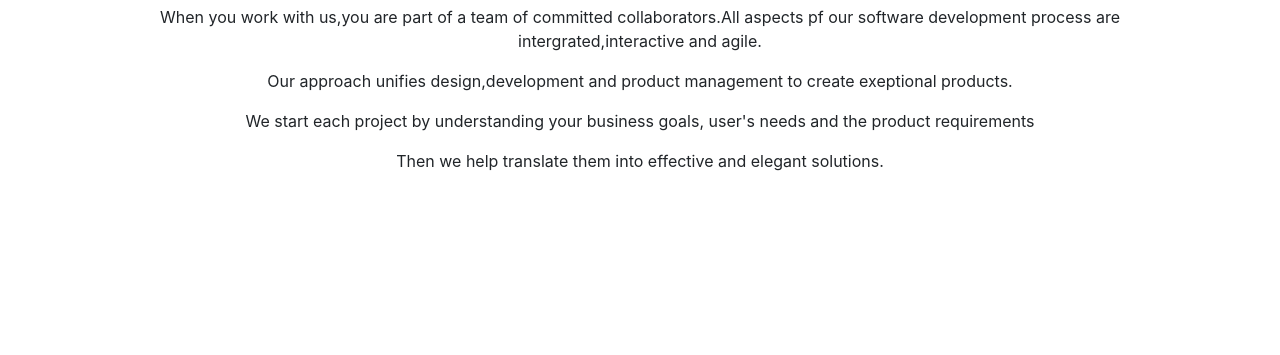
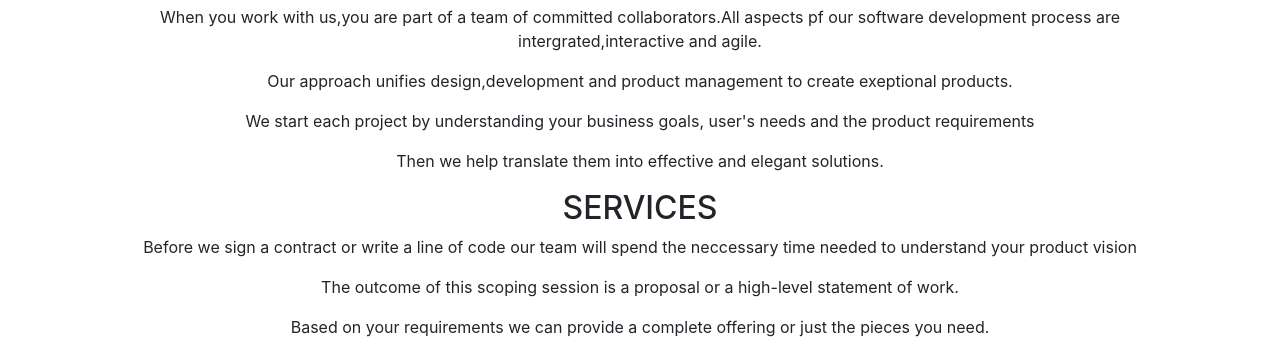
Before and after one commit to Edwike12/-EDWIKE-DELANI-STUDIO, a plain HTML site: page index.html in a window 1280 px wide. Shown: the part 791-1146 px from the top of the page. Before the commit the page ends 980 px from the top, so only its background shows below. Drawn offline with nearby package versions, Linux system fonts and the light colour scheme.

Commit message:
created a container for our services section

```diff
--- a/index.html
+++ b/index.html
@@ -38,6 +38,21 @@
         </div>
 
     </div>
+    <div class = "myContainer">
+        <div class = "row">
+            <div class = "col-md-12 text-center">
+                <h2>SERVICES</h2>
+                <p>Before we sign a contract or write a line of code our team will spend the neccessary time needed to understand your product vision</p>
+                <p>The outcome of this scoping session is a proposal or a high-level statement of work.</p>
+                <p>Based on your requirements we can provide a complete offering or just the pieces you need.</p>
+
+
+            </div>
+
+        </div>
+
+    </div>
+
 
 
 
```
